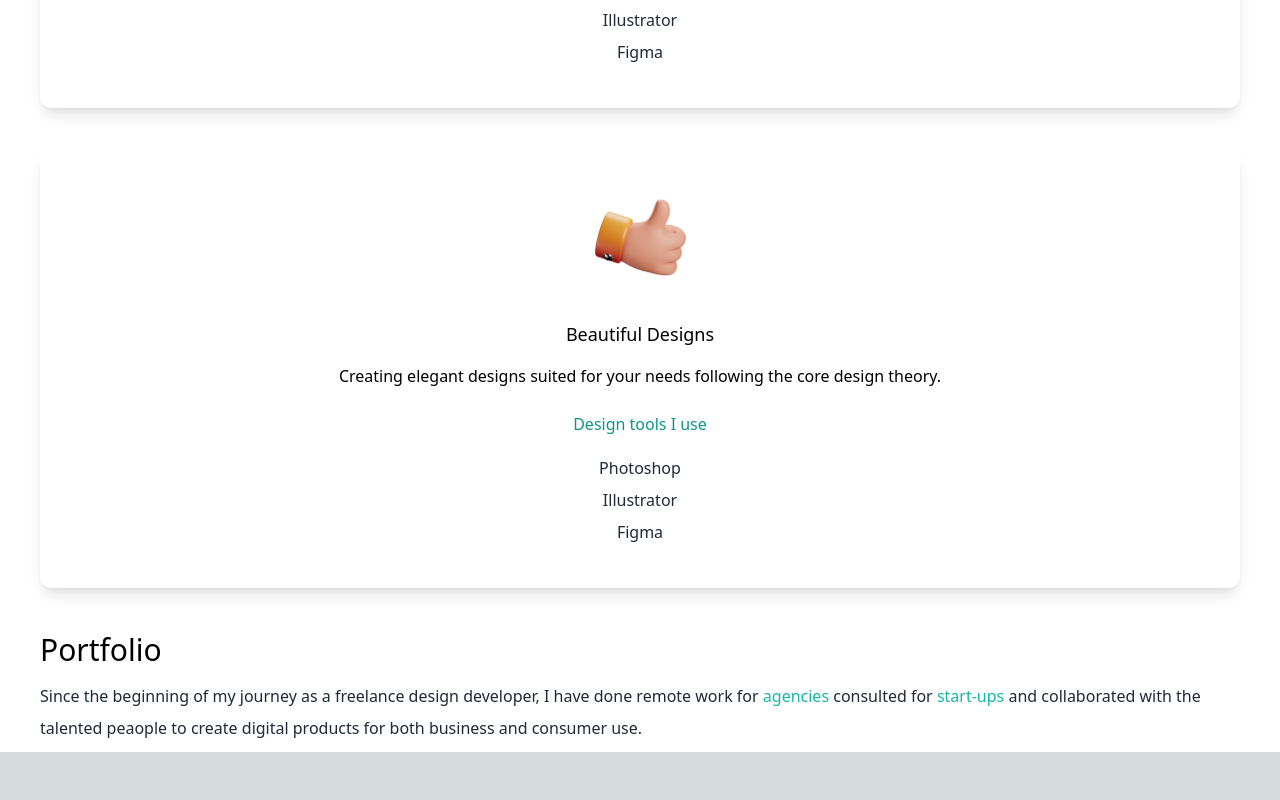
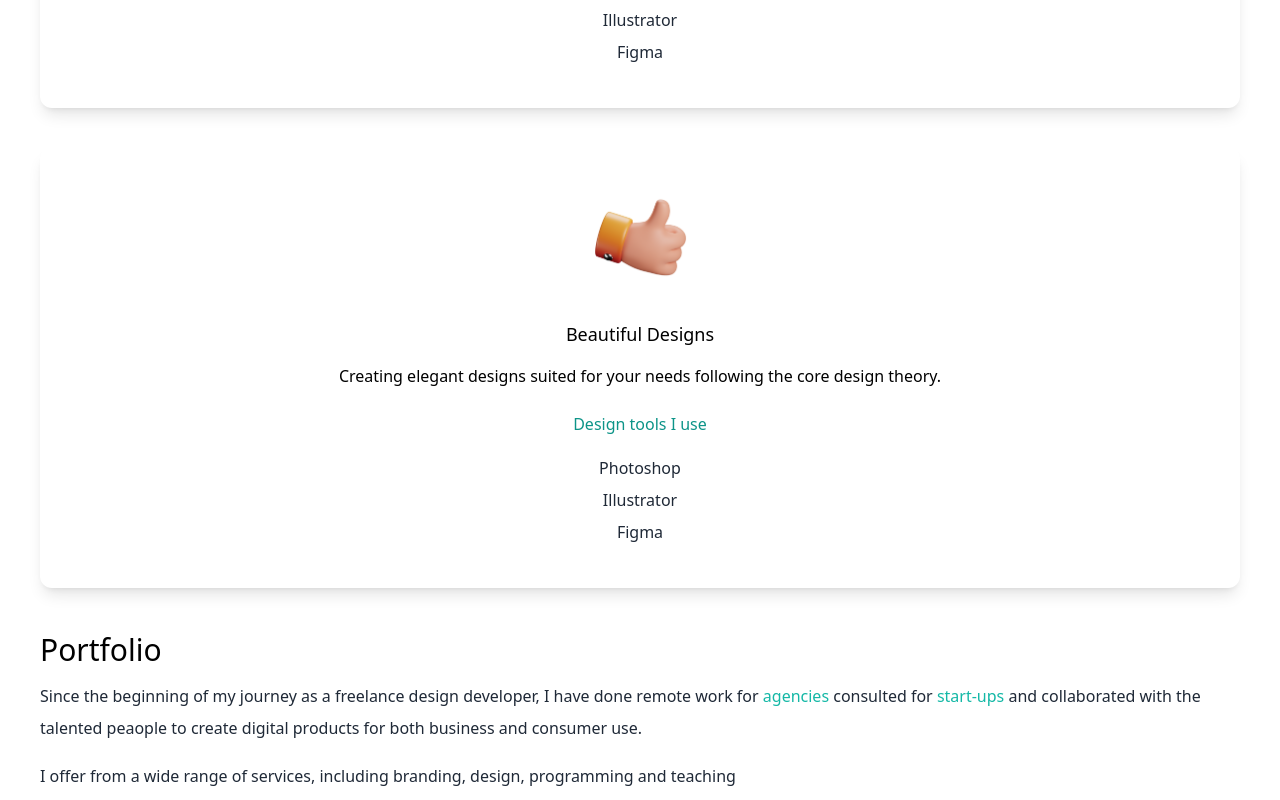
Before and after one commit to PieterJanDelbecke/portfolio-nextjs, a Next.js app: page / in a window 1280 px wide. Shown: the part 1892-2692 px from the top of the page. Before the commit the page ends 2644 px from the top, so only its background shows below. Built offline with nearby package versions, Linux system fonts and the light colour scheme.

Commit message:
services

```diff
--- a/src/pages/index.js
+++ b/src/pages/index.js
@@ -146,6 +146,10 @@ export default function Home() {
               collaborated with the talented peaople to create digital products
               for both business and consumer use.
             </p>
+            <p className="text-md py-2 leading-8 text-gray-800">
+              I offer from a wide range of services, including branding, design,
+              programming and teaching
+            </p>
           </div>
         </section>
       </main>
```
